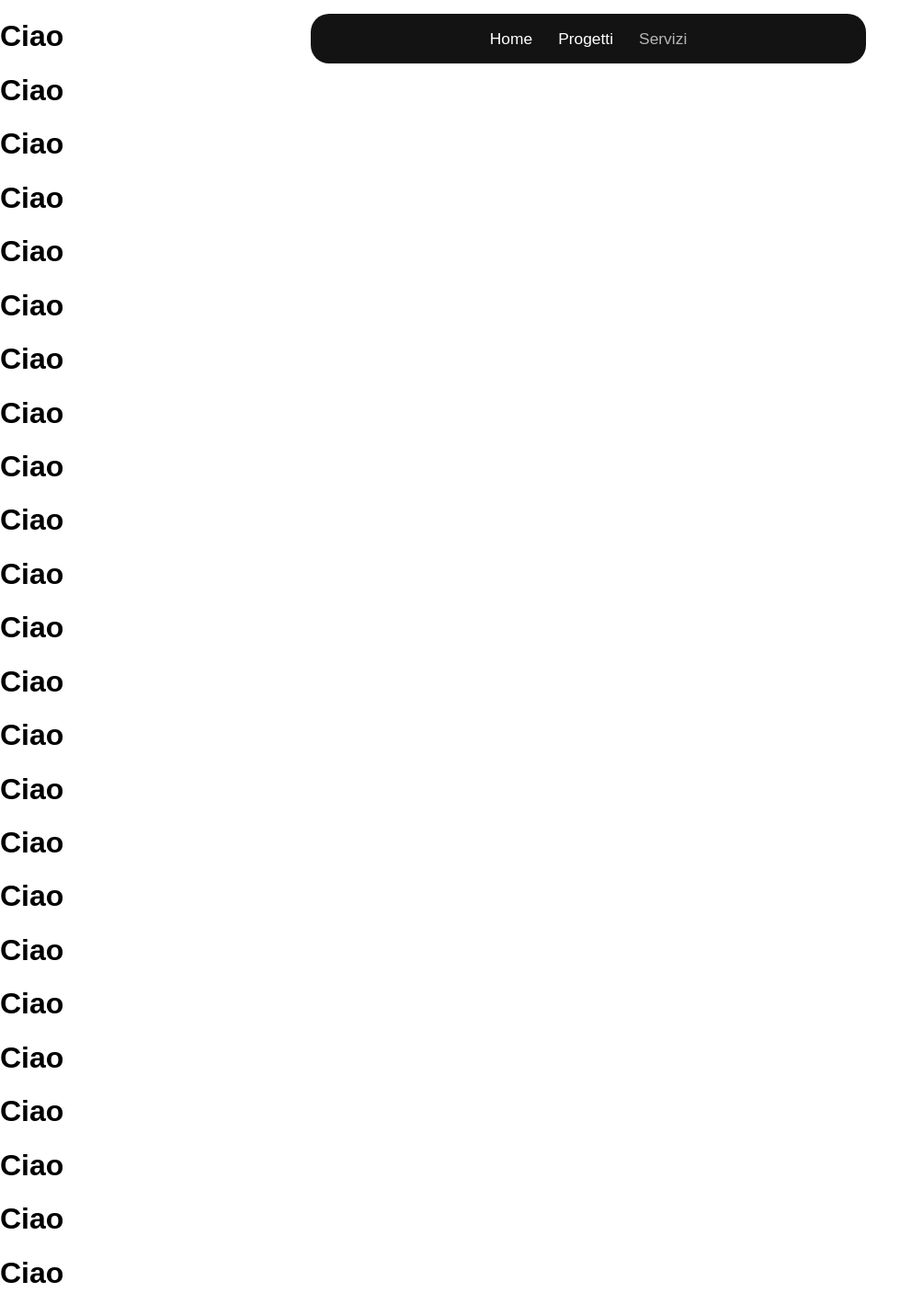
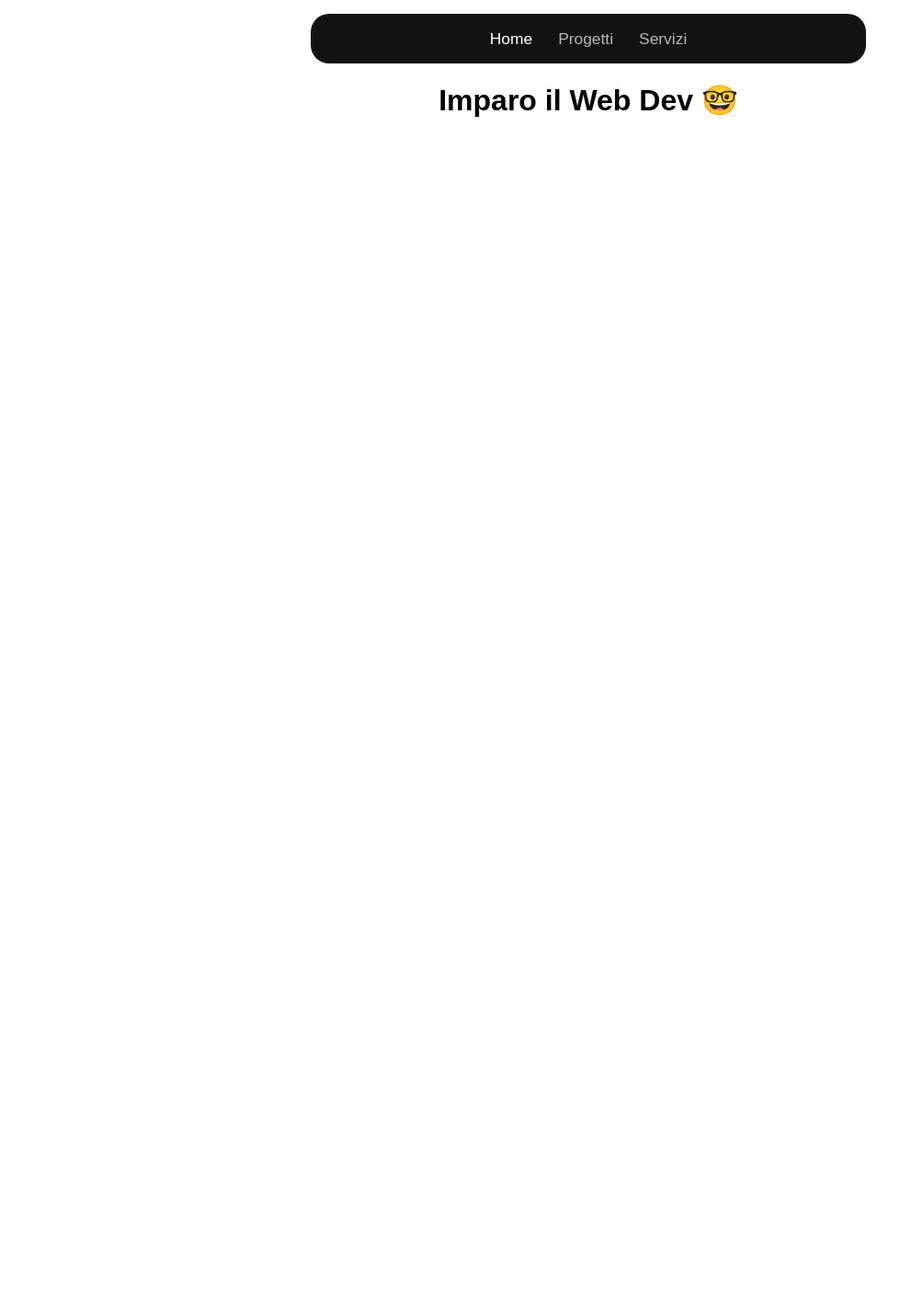
Before and after one commit to onlyymax/onlyymax.github.io, a plain HTML site: page navbar/home.html in a window 1280 px wide. Shown: the whole page at 92% size, without its empty margins (0-1004 px from the left). After the commit the page ends 800 px from the top, so only its background shows below. Drawn offline with Linux system fonts and the light colour scheme.

```diff
--- a/navbar/home.html
+++ b/navbar/home.html
@@ -11,30 +11,9 @@
     <div id="navbar-placeholder"></div>
     <script src="load_navbar.js"></script>
 
-    <h1>Ciao</h1>
-    <h1>Ciao</h1>
-    <h1>Ciao</h1>
-    <h1>Ciao</h1>
-    <h1>Ciao</h1>
-    <h1>Ciao</h1>
-    <h1>Ciao</h1>
-    <h1>Ciao</h1>
-    <h1>Ciao</h1>
-    <h1>Ciao</h1>
-    <h1>Ciao</h1>
-    <h1>Ciao</h1>
-    <h1>Ciao</h1>
-    <h1>Ciao</h1>
-    <h1>Ciao</h1>
-    <h1>Ciao</h1>
-    <h1>Ciao</h1>
-    <h1>Ciao</h1>
-    <h1>Ciao</h1>
-    <h1>Ciao</h1>
-    <h1>Ciao</h1>
-    <h1>Ciao</h1>
-    <h1>Ciao</h1>
-    <h1>Ciao</h1>
+    <center>
+        <h1>Imparo il Web Dev 🤓</h1>
+    </center>
 </body>
 
 </html>
--- a/navbar/navbar.css
+++ b/navbar/navbar.css
@@ -1,16 +1,13 @@
 /* Reset dei margini e dei padding */
 body {
     font-family: Arial, sans-serif;
-    margin: 0;
+    margin: 20;
     padding: 0;
 }
 
 /* Barra di navigazione principale */
 .navbar {
-    position: fixed;
-    top: 0;
-    left: 50%;
-    transform: translateX(-50%);
+    position: relative;
     width: 600px;
     height: 50px;
     background-color: #131313;
@@ -36,8 +33,8 @@
 }
 
 /* Link attivo nella barra di navigazione */
-.navbar a.active {
-    color: #fff;
+a[href="home.html"] {
+    color: white;
 }
 
 /* Pulsante con menu a discesa */
```
